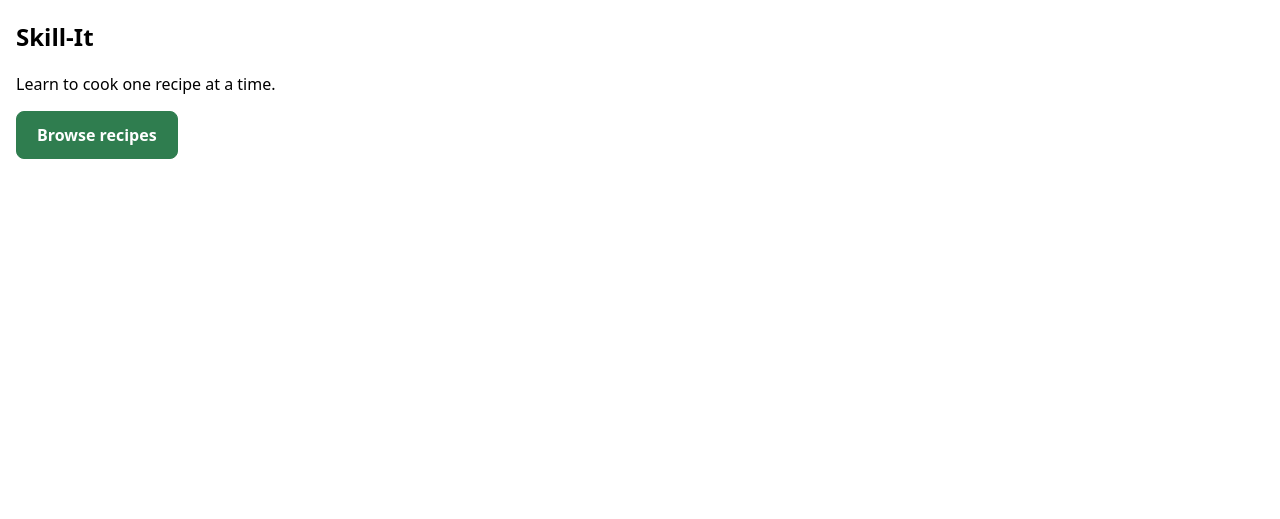
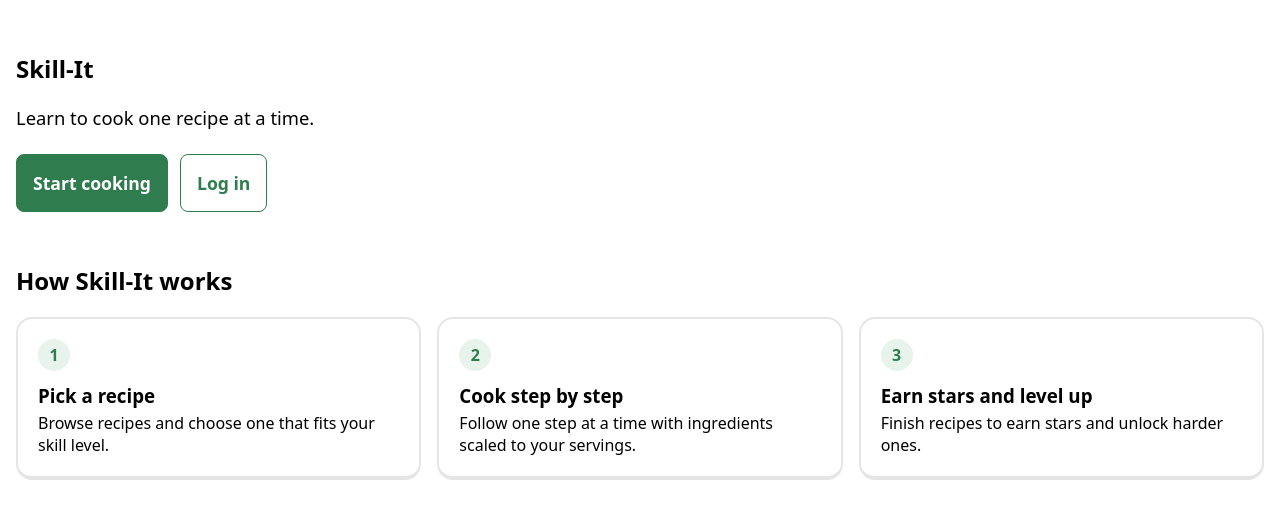
Before and after one commit to Nemo-22-UF/CEN3031-Project, a Flask app: page / in a window 1280 px wide. Shown: the part 38-557 px from the top of the page. Run offline with Flask 3, Linux system fonts and the light colour scheme.

Commit message:
feat: add how Skill-It works section to home page

```diff
--- a/app/static/style.css
+++ b/app/static/style.css
@@ -274,3 +274,52 @@ button.button{
     color: #b3261e;
     font-weight: 600;
 }
+/* Home */
+.home-hero{
+    padding: 2rem 0;
+}
+.home-tagline{
+    font-size: 1.15rem;
+    margin: 0 0 1.5rem;
+}
+.home-actions{
+    display: flex;
+    flex-wrap: wrap;
+    gap: 0.75rem;
+}
+.how-it-works{
+    list-style: none;
+    counter-reset: how;
+    padding: 0;
+    margin: 0;
+    display: grid;
+    grid-template-columns: repeat(auto-fit, minmax(14rem, 1fr));
+    gap: 1rem;
+}
+.how-it-works li{
+    counter-increment: how;
+    box-sizing: border-box;
+    padding: 1.25rem;
+    border: 2px solid #e5e5e5;
+    border-bottom-width: 4px;
+    border-radius: 1rem;
+    background: #fff;
+}
+.how-it-works li::before{
+    content: counter(how);
+    display: inline-flex;
+    align-items: center;
+    justify-content: center;
+    width: 2rem;
+    height: 2rem;
+    border-radius: 999px;
+    background: #e8f3ec;
+    color: #2f7d4f;
+    font-weight: 700;
+}
+.how-it-works h3{
+    margin: 0.75rem 0 0.25rem;
+}
+.how-it-works p{
+    margin: 0;
+}
--- a/app/templates/index.html
+++ b/app/templates/index.html
@@ -4,8 +4,30 @@
 
 {% block content %}
 <section class="home">
-    <h1>Skill-It</h1>
-    <p>Learn to cook one recipe at a time.</p>
-    <a class="button" href="{{ url_for('main.recipes') }}">Browse recipes</a>
+    <div class="home-hero">
+        <h1>Skill-It</h1>
+        <p class="home-tagline">Learn to cook one recipe at a time.</p>
+        <div class="home-actions">
+            <a class="button button-large" href="{{ url_for('main.recipes') }}">Start cooking</a>
+            {% if not current_user.is_authenticated %}
+            <a class="button button-secondary button-large" href="{{ url_for('auth.login') }}">Log in</a>            {% endif %}
+        </div>
+    </div>
+
+    <h2>How Skill-It works</h2>
+    <ol class="how-it-works">
+        <li>
+            <h3>Pick a recipe</h3>
+            <p>Browse recipes and choose one that fits your skill level.</p>
+        </li>
+        <li>
+            <h3>Cook step by step</h3>
+            <p>Follow one step at a time with ingredients scaled to your servings.</p>
+        </li>
+        <li>
+            <h3>Earn stars and level up</h3>
+            <p>Finish recipes to earn stars and unlock harder ones.</p>
+        </li>
+    </ol>
 </section>
 {% endblock %}
```
Also changed, not shown: tests/test_recipes.py (+6 -0 lines).
